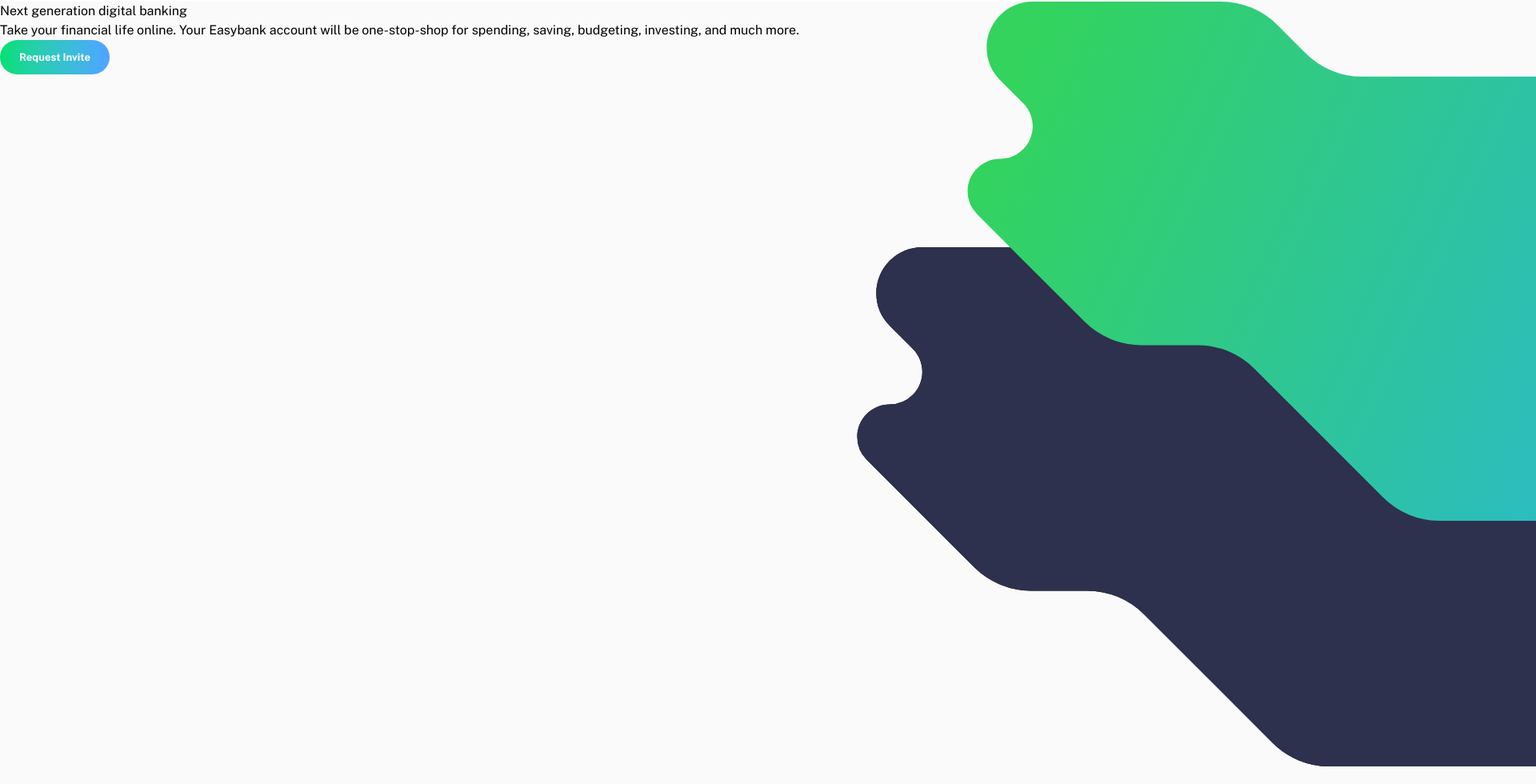
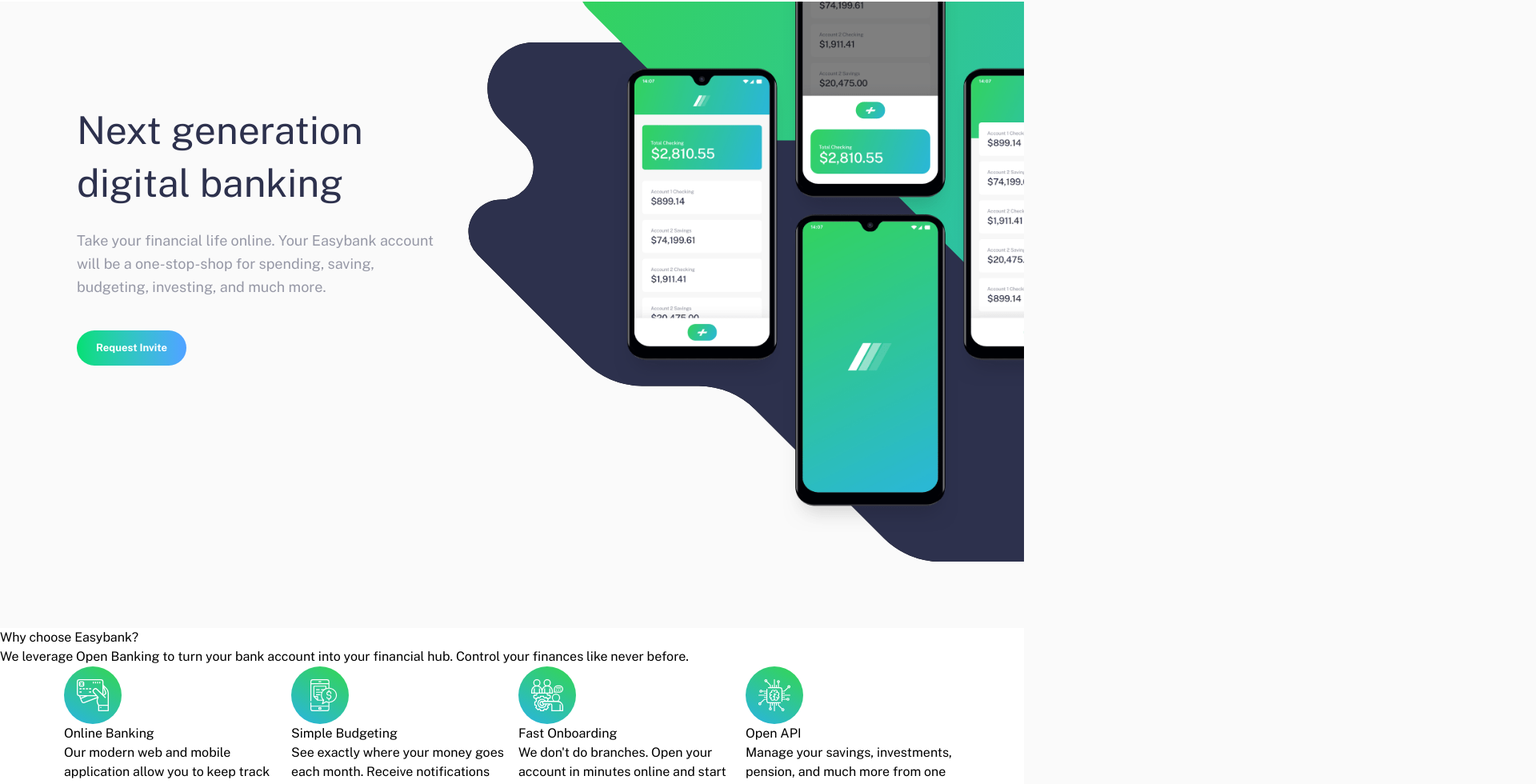
Before and after one commit to abdullah4tech/easybank-landing-page, a Vue app: page / in a window 1280 px wide. Shown: the part 82-1062 px from the top of the page at 80% size, 1920 px wide, since content can reach past the window. Built offline with nearby package versions, Linux system fonts and the light colour scheme.

Commit message:
feat: working on the second layout

```diff
--- a/src/App.vue
+++ b/src/App.vue
@@ -3,8 +3,11 @@
 import New_Button from '@/components/New_Button.vue'
 import bgHero from '@/assets/bg-intro-desktop.svg'
 import bgMockup from '@/assets/image-mockups.png'
+import iconOnline from '@/assets/icon-online.svg'
+import iconBudgeting from '@/assets/icon-budgeting.svg'
+import iconOnboarding from '@/assets/icon-onboarding.svg'
+import iconApi from '@/assets/icon-api.svg'
 </script>
-
 
 <template>
   <header>
@@ -12,18 +15,71 @@
   </header>
 
   <main>
-    <section class="flex">
+    <!-- Hero Section -->
+    <section
+      class="flex flex-col lg:flex-row justify-between px-6 lg:px-24 bg-light-gray overflow-hidden relative"
+    >
+      <!-- Text Content -->
+      <div class="text-center py-32 lg:text-left max-w-lg lg:max-w-md">
+        <h1 class="text-5xl text-dark-blue leading-snug">
+          Next generation digital banking
+        </h1>
+        <p class="text-[18px] text-grayish-blue my-6 leading-relaxed">
+          Take your financial life online. Your Easybank account will be a one-stop-shop for
+          spending, saving, budgeting, investing, and much more.
+        </p>
+        <New_Button label="Request Invite" class="mt-4" />
+      </div>
+
+      <!-- Mockup Image -->
+      <div class="relative w-full lg:w-auto">
+        <bgHero class="absolute -top-64 -right-[600px] hidden lg:block" />
+        <img :src="bgMockup" alt="Mobile Mockups" class="relative lg:-top-[120px] lg:-right-56" />
+      </div>
+    </section>
+    <section class="bg-white">
       <div>
-        <h1>Next generation digital banking</h1>
-        <p>Take your financial life online. Your Easybank account will be one-stop-shop for spending, saving, budgeting, investing, and much more.</p>
-        <New_Button label="Request Invite" />
+        <h2>Why choose Easybank?</h2>
+        <p>We leverage Open Banking to turn your bank account into your financial hub. Control your finances like never before.</p>
       </div>
-      <div class="relative">
-        <bgHero class="absolute" />
-        <img :src="bgMockup" class="absolute left-48 top-32" />
+      <div class="grid grid-cols-4 px-20 gap-4  ">
+        <div>
+          <iconOnline />
+          <h1>Online Banking</h1>
+          <p>Our modern web and mobile application allow you to keep track of your finances wherever you are in the world</p>
+        </div>
+        <div>
+          <iconBudgeting />
+          <h1>Simple Budgeting</h1>
+          <p>See exactly where your money goes each month. Receive notifications when you're close to hitting your limits</p>
+        </div>
+        <div>
+          <iconOnboarding />
+          <h1>Fast Onboarding</h1>
+          <p>We don't do branches. Open your account in minutes online and start taking control of your finances right way.</p>
+        </div>
+        <div>
+          <iconApi />
+          <h1>Open API</h1>
+          <p>Manage your savings, investments, pension, and much more from one account. Tracking your money has never been easier.</p>
+        </div>
       </div>
     </section>
     <section></section>
-    <section></section>
   </main>
 </template>
+
+
+<style scoped>
+.bg-light-gray {
+  background-color: hsl(0, 0%, 98%);
+}
+
+.text-dark-blue {
+  color: hsl(233, 26%, 24%);
+}
+
+.text-grayish-blue {
+  color: hsl(233, 8%, 62%);
+}
+</style>
--- a/src/assets/main.css
+++ b/src/assets/main.css
@@ -1,6 +1,6 @@
-@import "tailwindcss";
+@import 'tailwindcss';
 
 body {
-  font-family: "Public Sans", sans-serif;
+  font-family: 'Public Sans', sans-serif;
   background-color: hsl(0, 0%, 98%);
 }
--- a/src/components/NavBar.vue
+++ b/src/components/NavBar.vue
@@ -1,6 +1,6 @@
 <script setup>
-import New_Button from "@/components/New_Button.vue"
-import logo from "@/assets/logo.svg"
+import New_Button from '@/components/New_Button.vue'
+import logo from '@/assets/logo.svg'
 </script>
 
 <template>
```
Also changed, not shown: src/components/New_Button.vue (+5 -6 lines).
